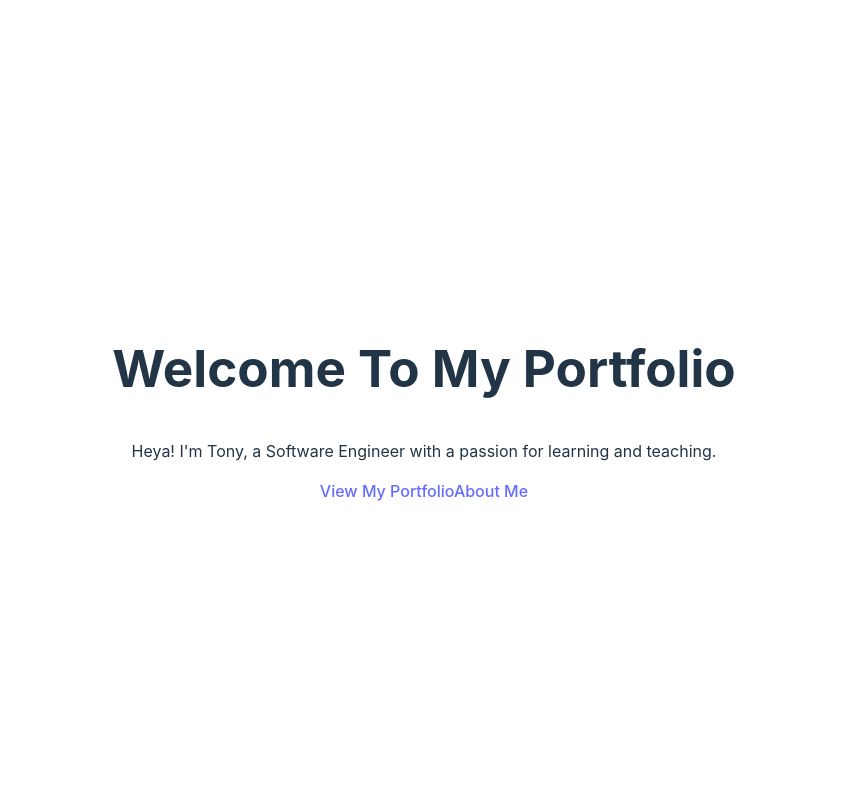
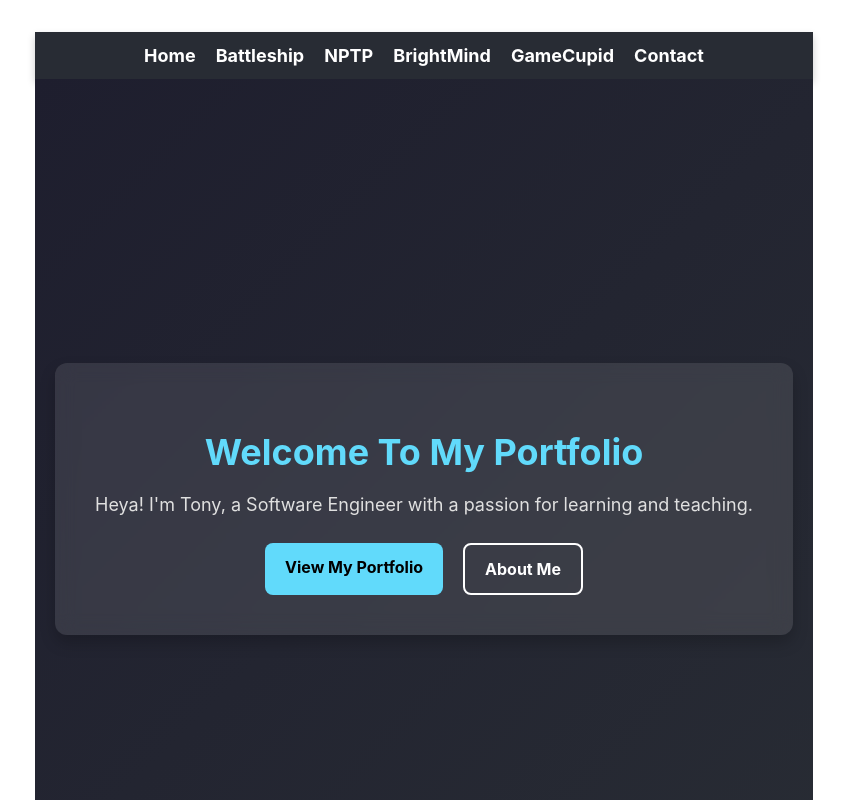
Before and after one commit to TGadaleta/portfolio, a React (Vite) app: page / in a window 1280 px wide. Shown: the top 800 px of the page, without its empty margins (216-1063 px from the left). Built offline with nearby package versions, Linux system fonts and the light colour scheme.

Commit message:
update dependencies and add NavBar component with styling

```diff
--- a/package.json
+++ b/package.json
@@ -12,7 +12,7 @@
   "dependencies": {
     "react": "^18.3.1",
     "react-dom": "^18.3.1",
-    "react-router-dom": "^7.1.1"
+    "react-router-dom": "^7.1.4"
   },
   "devDependencies": {
     "@eslint/js": "^9.17.0",
--- a/src/App.jsx
+++ b/src/App.jsx
@@ -1,5 +1,6 @@
 import './App.css'
 import { Routes, Route } from 'react-router-dom'
+import NavBar from './components/NavBar/NavBar.jsx'
 import HomePage from './components/HomePage/HomePage.jsx'
 import BattleshipPage from './components/BattleshipPage/BattleshipPage.jsx'
 import NationalParkPage from './components/NationalParkPage/NationalParkPage.jsx'
@@ -10,6 +11,7 @@ function App() {
 
   return (
     <>
+      <NavBar />
       <Routes>
         <Route path='/' element={<HomePage />} />
         <Route path='/battleship' element={<BattleshipPage />} />
--- a/src/components/HomePage/HomePage.jsx
+++ b/src/components/HomePage/HomePage.jsx
@@ -1,4 +1,5 @@
 import React from 'react'
+import '../styling/styles.css'
 
 const HomePage = () => {
   return (
--- a/src/components/NavBar/NavBar.jsx
+++ b/src/components/NavBar/NavBar.jsx
@@ -1,12 +1,20 @@
-import React from 'react'
+import React from 'react';
+import { Link } from 'react-router-dom';
+import '../styling/styles.css'; // Import the CSS file for styling
 
-const NavBar = props => {
+const NavBar = () => {
   return (
-    <>
+    <nav className="navbar">
+      <ul className="nav-links">
+        <li><Link to="/">Home</Link></li>
+        <li><Link to="/battleship">Battleship</Link></li>
+        <li><Link to="/nptp">NPTP</Link></li>
+        <li><Link to="/brightmind">BrightMind</Link></li>
+        <li><Link to="/gamecupid">GameCupid</Link></li>
+        <li><Link to="/contact">Contact</Link></li>
+      </ul>
+    </nav>
+  );
+};
 
-    </>
-  )
-}
-
-
-export default NavBar
+export default NavBar;
--- a/src/components/styling/styles.css
+++ b/src/components/styling/styles.css
@@ -47,3 +47,128 @@
     color: #0056b3;
     text-decoration: underline;
 }
+.navbar {
+    background-color: #282c34;
+    padding: 10px 20px;
+    box-shadow: 0 4px 8px rgba(0, 0, 0, 0.2);
+}
+
+/* Navigation Links */
+.nav-links {
+    list-style: none;
+    display: flex;
+    justify-content: center;
+    gap: 20px;
+    padding: 0;
+    margin: 0;
+}
+
+.nav-links li {
+    display: inline;
+}
+
+/* Styling for Links */
+.nav-links a {
+    color: white;
+    text-decoration: none;
+    font-size: 18px;
+    font-weight: bold;
+    transition: color 0.3s ease-in-out;
+}
+
+.nav-links a:hover {
+    color: #61dafb; /* React blue */
+}
+
+/* HomePage Container */
+.home-container {
+    display: flex;
+    justify-content: center;
+    align-items: center;
+    height: 100vh; /* Full viewport height */
+    background: linear-gradient(135deg, #1e1e2e, #282c34);
+    color: white;
+    text-align: center;
+    padding: 20px;
+}
+
+/* Hero Section */
+.hero {
+    max-width: 800px;
+    width: 100%;
+    padding: 40px;
+    background: rgba(255, 255, 255, 0.1); /* Transparent glass effect */
+    backdrop-filter: blur(10px);
+    border-radius: 12px;
+    box-shadow: 0 8px 16px rgba(0, 0, 0, 0.2);
+}
+
+/* Hero Title */
+.hero-title {
+    font-size: 36px;
+    font-weight: bold;
+    margin-bottom: 15px;
+    color: #61dafb; /* React Blue */
+}
+
+/* Hero Subtitle */
+.hero-subtitle {
+    font-size: 18px;
+    margin-bottom: 25px;
+    color: #e0e0e0;
+}
+
+/* Buttons Container */
+.hero-buttons {
+    display: flex;
+    justify-content: center;
+    gap: 20px;
+}
+
+/* Button Styles */
+.hero-buttons a {
+    text-decoration: none;
+    font-size: 16px;
+    font-weight: bold;
+    padding: 12px 20px;
+    border-radius: 8px;
+    transition: all 0.3s ease-in-out;
+}
+
+/* Portfolio Button */
+.projects-btn {
+    background: #61dafb;
+    color: black;
+}
+
+.projects-btn:hover {
+    background: #4fc3f7;
+}
+
+/* About Me Button */
+.about-btn {
+    background: transparent;
+    color: white;
+    border: 2px solid white;
+}
+
+.about-btn:hover {
+    background: white;
+    color: black;
+}
+
+/* Responsive Design */
+@media (max-width: 768px) {
+    .hero-title {
+        font-size: 28px;
+    }
+
+    .hero-subtitle {
+        font-size: 16px;
+    }
+
+    .hero-buttons {
+        flex-direction: column;
+        gap: 10px;
+    }
+}
```
Also changed, not shown: src/components/HomePage/HomePage.module.css (deleted), 1 other file (tests, documents, lock files or other folders).
